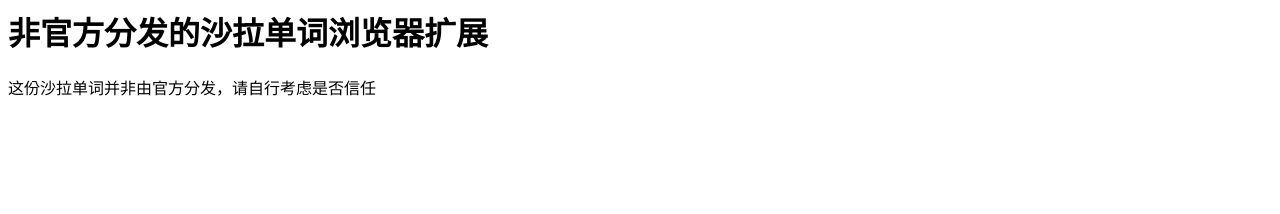
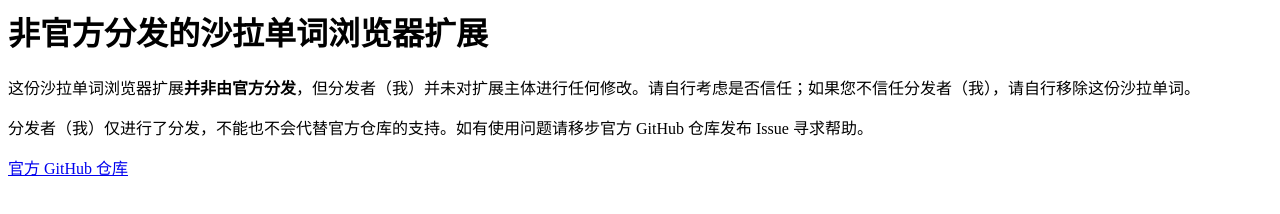
Before and after one commit to Ayx03/UNOFFICIAL_saladict, a plain HTML site: page index.html in a window 1280 px wide. Drawn offline with Linux system fonts and the light colour scheme.

Commit message:
Update index.html

```diff
--- a/index.html
+++ b/index.html
@@ -4,6 +4,8 @@
   </head>
   <body>
     <h1>非官方分发的沙拉单词浏览器扩展</h1>
-    <p>这份沙拉单词并非由官方分发，请自行考虑是否信任</p>
+    <p>这份沙拉单词浏览器扩展<strong>并非由官方分发</strong>，但分发者（我）并未对扩展主体进行任何修改。请自行考虑是否信任；如果您不信任分发者（我），请自行移除这份沙拉单词。</p>
+    <p>分发者（我）仅进行了分发，不能也不会代替官方仓库的支持。如有使用问题请移步官方 GitHub 仓库发布 Issue 寻求帮助。</p>
+    <a href="https://github.com/crimx/ext-saladict">官方 GitHub 仓库</a>
   </body>
 </html>
```
